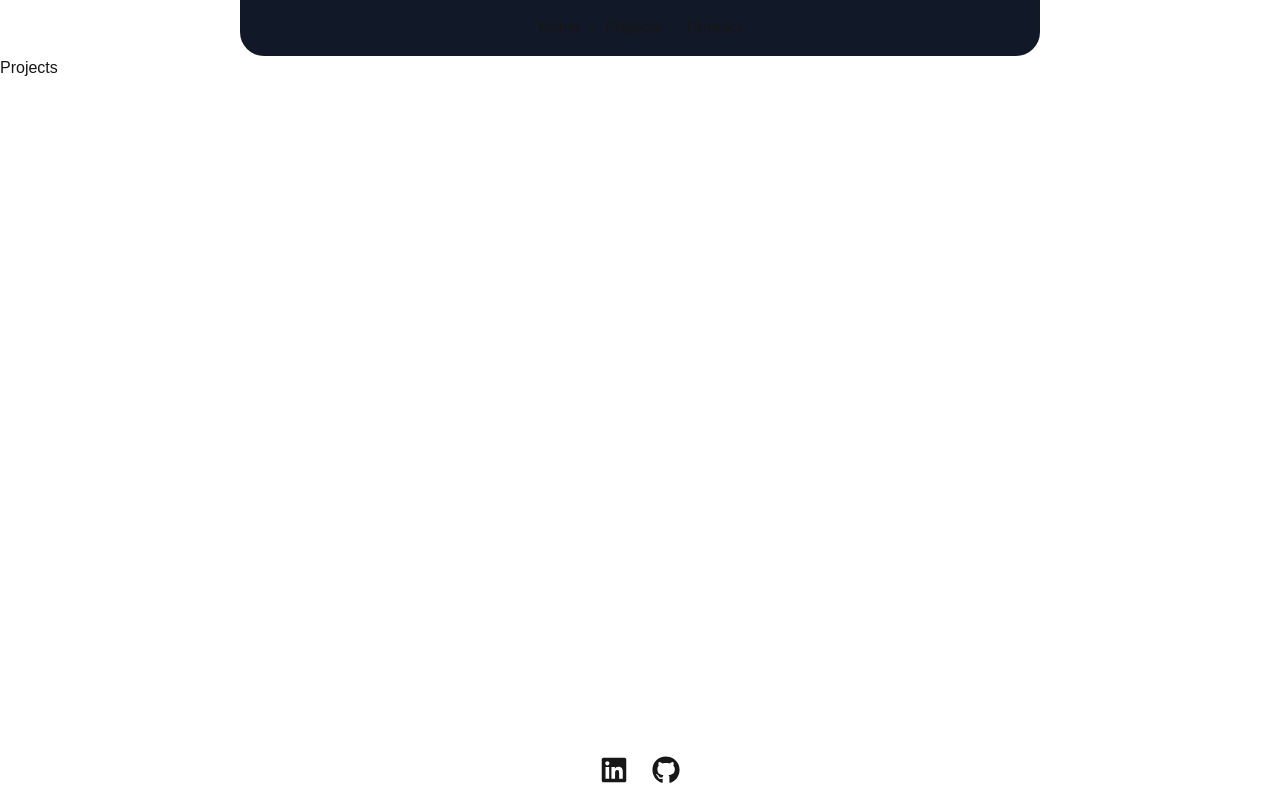
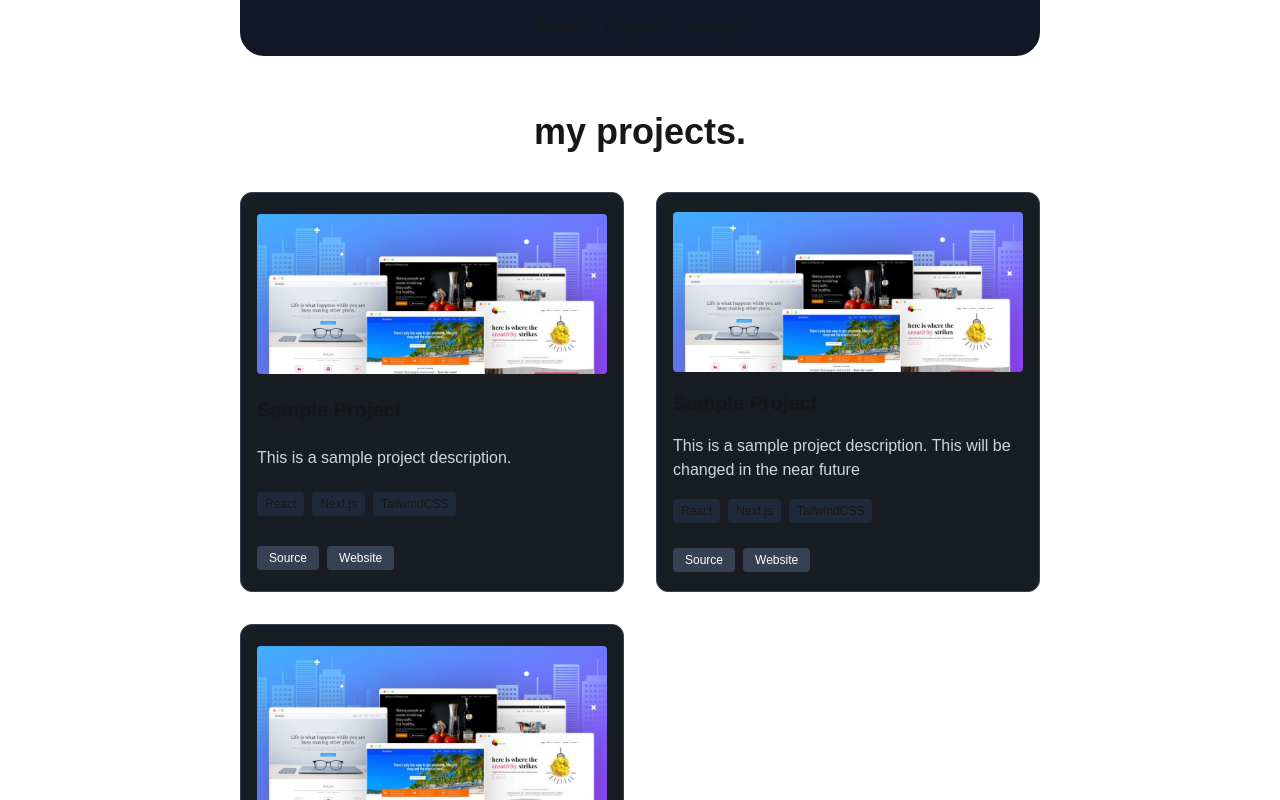
Before and after one commit to baohuytrinh/personal-portfolio, a Next.js app: page /Projects in a window 1280 px wide. Shown: the top 800 px of the page. Built offline with nearby package versions, Linux system fonts and the light colour scheme.

Commit message:
projects page

```diff
--- a/src/app/Projects/page.tsx
+++ b/src/app/Projects/page.tsx
@@ -1,7 +1,53 @@
 import React from 'react'
+import Image from 'next/image';
+import ProjectCard from '@/components/ProjectCard';
 
 export default function Projects() {
+
+  const projects = [
+    {
+      title: "Sample Project",
+      description: "This is a sample project description.",
+      image: "/sample_project.png",
+      tags: ["React", "Next.js", "TailwindCSS"],
+      links: [
+        { label: "Source", url: "#" },
+        { label: "Website", url: "#" }
+      ]
+    },
+
+    {
+      title: "Sample Project",
+      description: "This is a sample project description. This will be changed in the near future",
+      image: "/sample_project.png",
+      tags: ["React", "Next.js", "TailwindCSS"],
+      links: [
+        { label: "Source", url: "#" },
+        { label: "Website", url: "#" }
+      ]
+    },
+
+    {
+      title: "Sample Project",
+      description: "This is a sample project description.",
+      image: "/sample_project.png",
+      tags: ["React", "Next.js", "TailwindCSS"],
+      links: [
+        { label: "Source", url: "#" },
+        { label: "Website", url: "#" }
+      ]
+    },
+
+  ];
+
   return (
-    <div>Projects</div>
+    <div className="min-h-screen p-4">
+      <h1 className="text-4xl font-bold mb-4 mx-auto max-w-200 justify-center flex mt-10 mb-10">my projects.</h1>
+      <div className=" grid grid-cols-1 sm:grid-cols-2 lg:grid-cols-2 gap-8 max-w-200 mx-auto">
+        {projects.map((project, idx) => (
+          <ProjectCard key={idx} project={project} />
+        ))}
+      </div>
+    </div>
   )
 }
--- a/src/app/page.tsx
+++ b/src/app/page.tsx
@@ -1,4 +1,5 @@
 import Image from 'next/image';
+import {FaLinkedin, FaGithub} from 'react-icons/fa';
 
 
 export default function Home() {
@@ -16,8 +17,24 @@ export default function Home() {
           <main className="flex flex-col gap-[32px] row-start-2 items-center sm:items-start py-2 text-size-30">
             software engineer
           </main>
+          <div className='flex my-3'>
+            <a
+              href="https://www.linkedin.com/in/baohuytrinh/"
+              target="_blank"
+              rel="noopener noreferrer"
+            >
+              <FaLinkedin size={28} className='hover:text-blue-500 transition-colors' />
+            </a>
+            <a
+              href="https://github.com/baohuytrinh"
+              target="_blank"
+              rel="noopener noreferrer"
+            >
+              <FaGithub size={28} className="hover:text-gray-400 transition-colors" />
+            </a>
+          </div>
         </div>
-        <div className="mt-16 border border-blue-400">
+        <div className="mt-16 border border-blue-400 rounded">
           <Image
             src='/sample_pfp.jpg'
             alt='my pfp'
@@ -25,14 +42,15 @@ export default function Home() {
             height={200}
             className=''
           />
-
-
         </div>
       </div>
+      <div>
+      hihihi
+      </div>
 
-      <footer className="row-start-3 flex gap-[24px] flex-wrap items-center justify-center">
+      {/* <footer className="row-start-3 flex gap-[24px] flex-wrap items-center justify-center">
 
-      </footer>
+      </footer> */}
     </div>
   );
 }
--- /dev/null
+++ b/src/components/ProjectCard.tsx
@@ -0,0 +1,58 @@
+import Image from 'next/image';
+
+interface ProjectLink {
+  label: string;
+  url:string;
+}
+
+interface Project {
+  image: string;
+  title: string;
+  description: string;
+  tags: string[];
+  links: ProjectLink[];
+}
+
+interface ProjectCardProps {
+  project: Project;
+}
+
+export default function ProjectCard({ project }: ProjectCardProps) {
+  return (
+    <div className="bg-[#181c23] border border-gray-700 rounded-xl p-4 flex flex-col gap-3 w-full max-w-100 h-100 justify-around">
+
+      <div className="w-full h-40 relative rounded overflow-hidden">
+        <Image
+          src={project.image}
+          alt={project.title}
+          fill
+          className="object-cover"
+        />
+      </div>
+
+      <h3 className="text-xl font-bold">{project.title}</h3>
+      <p className="text-gray-300">{project.description}</p>
+
+      <div className="flex flex-wrap gap-2">
+        {project.tags.map(tag => (
+          <span key={tag} className="bg-gray-800 text-xs px-2 py-1 rounded">{tag}</span>
+        ))}
+      </div>
+
+      <div className="flex gap-2 mt-2">
+        {project.links.map(link => (
+          <a
+            key={link.label}
+            href={link.url}
+            target="_blank"
+            rel="noopener noreferrer"
+            className="bg-gray-700 hover:bg-gray-600 text-white text-xs px-3 py-1 rounded transition"
+          >
+            {link.label}
+          </a>
+        ))}
+      </div>
+
+    </div>
+  );
+}
```
Also changed, not shown: public/sample_project.png (added).
